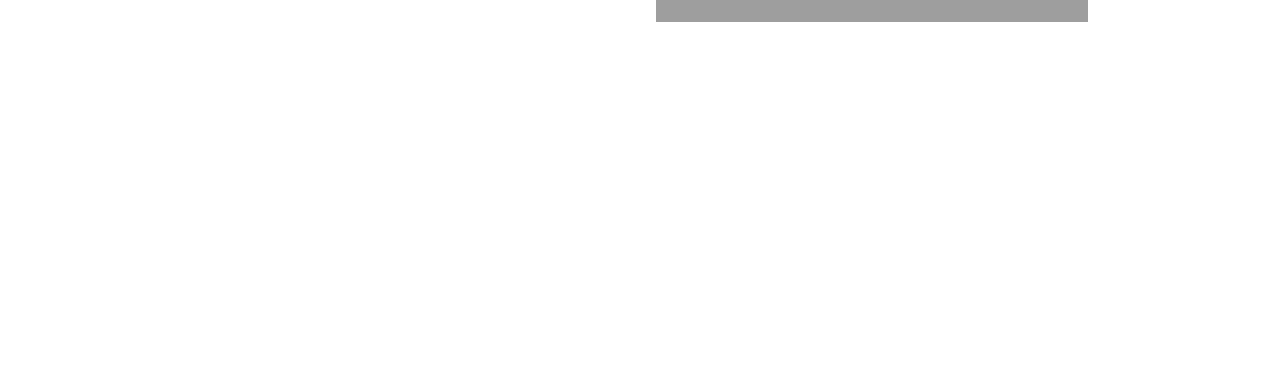
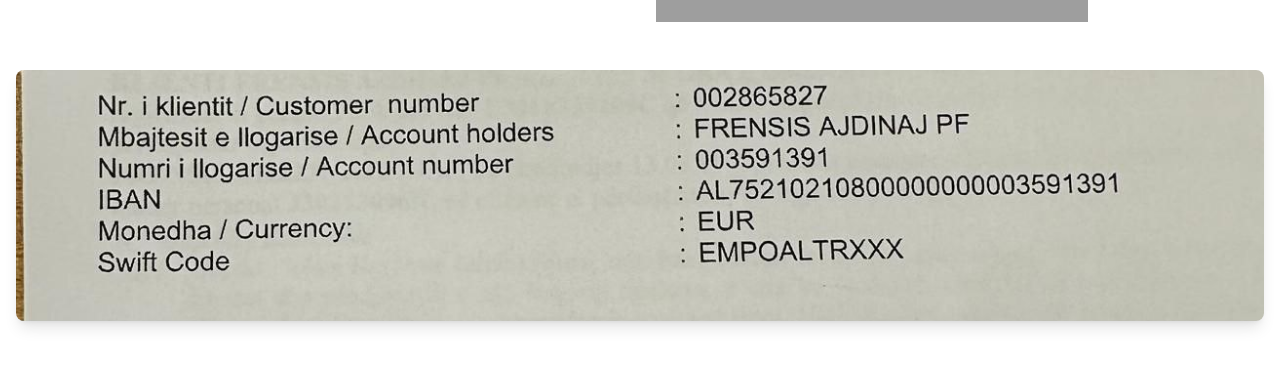
Before and after one commit to Marsela1234/pigeons, a Next.js app: page /contact in a window 1280 px wide. Shown: the part 747-1113 px from the top of the page. Before the commit the page ends 817 px from the top, so only its background shows below. Built offline with nearby package versions, Linux system fonts and the light colour scheme; grey boxes are pictures that could not be loaded.

Commit message:
Added image at bottom of Contact page

```diff
--- a/app/contact/page.tsx
+++ b/app/contact/page.tsx
@@ -62,6 +62,15 @@
             </div>
           </div>
         </div>
+
+        {/* Image added below the content, before the footer */}
+        <div className="mt-12 text-center">
+          <img
+            src="/images/bainf-contact-photo.jpg"
+            alt="Contact"
+            className="mx-auto max-w-full h-auto rounded-lg shadow-lg"
+          />
+        </div>
       </main>
     </div>
   );
```
Also changed, not shown: public/images/bainf-contact-photo.jpg (added).
